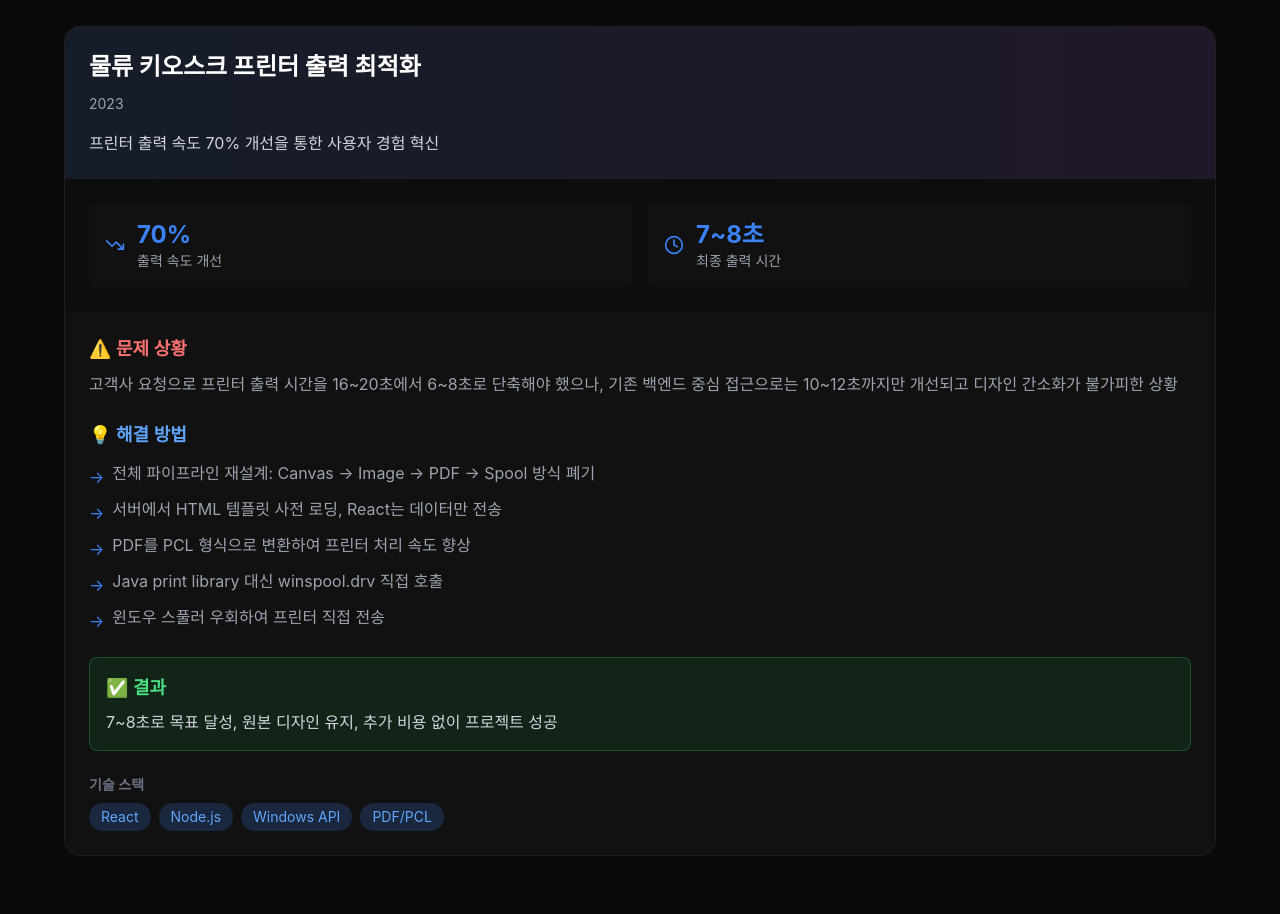
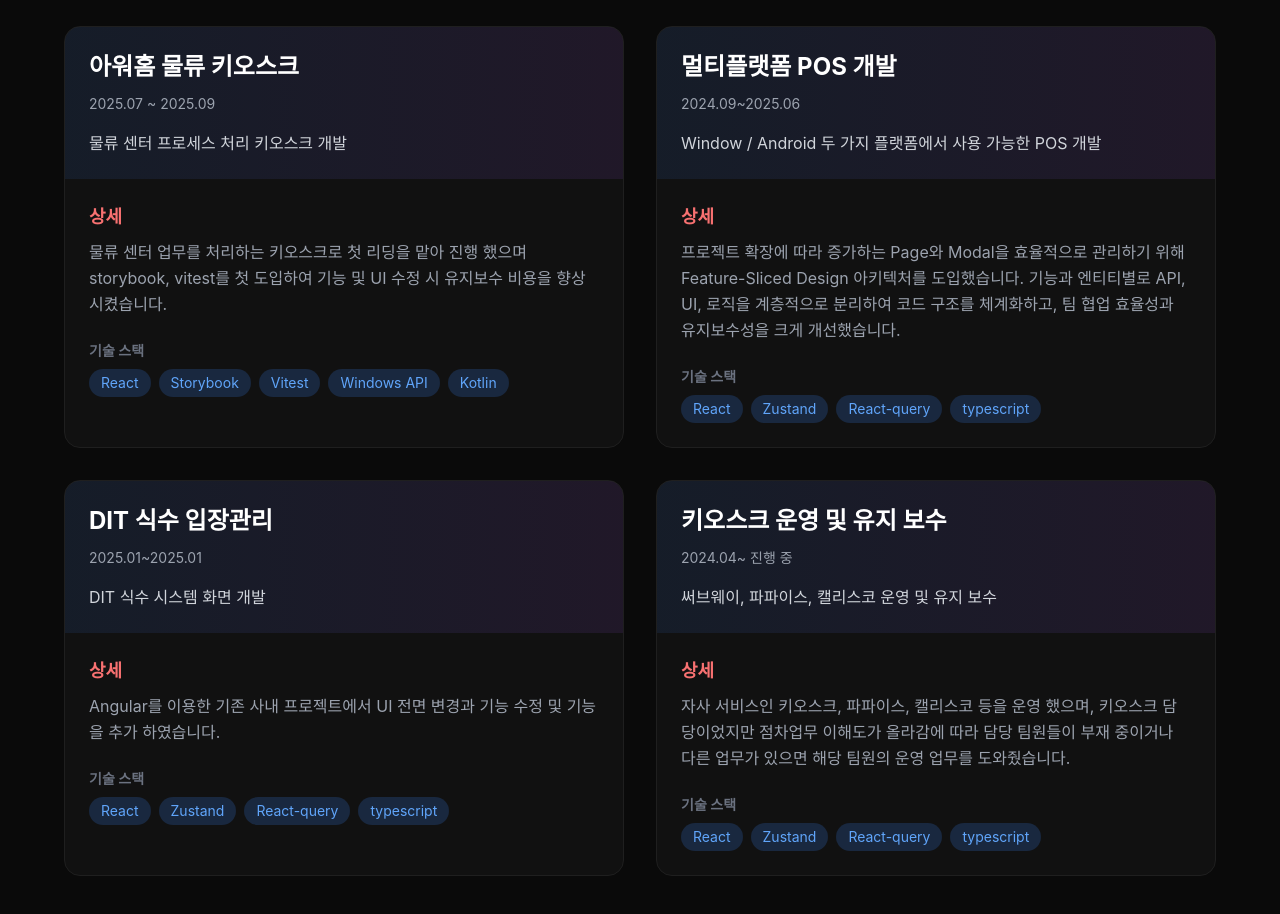
Before and after one commit to jcjee6276/jjc, a React (Vite) app: page / in a window 1280 px wide. Shown: the part 3200-4114 px from the top of the page. Built offline with nearby package versions, Linux system fonts and the light colour scheme.

Commit message:
feat : 프로젝트 추가

```diff
--- a/src/components/Projects.jsx
+++ b/src/components/Projects.jsx
@@ -5,10 +5,11 @@ import { ExternalLink, Github, TrendingDown, Clock } from 'lucide-react'
 
 const projects = [
     {
-        title: '물류 키오스크 프린터 출력 최적화',
-        period: '2023',
-        description: '프린터 출력 속도 70% 개선을 통한 사용자 경험 혁신',
-        challenge: '고객사 요청으로 프린터 출력 시간을 16~20초에서 6~8초로 단축해야 했으나, 기존 백엔드 중심 접근으로는 10~12초까지만 개선되고 디자인 간소화가 불가피한 상황',
+        title: '아워홈 물류 키오스크',
+        period: '2025.07 ~ 2025.09',
+        description: '물류 센터 프로세스 처리 키오스크 개발',
+        challenge: '물류 센터 업무를 처리하는 키오스크로 첫 리딩을 맡아 진행 했으며 ' +
+            'storybook, vitest를 첫 도입하여 기능 및 UI 수정 시 유지보수 비용을 향상시켰습니다.',
         solution: [
             '전체 파이프라인 재설계: Canvas → Image → PDF → Spool 방식 폐기',
             '서버에서 HTML 템플릿 사전 로딩, React는 데이터만 전송',
@@ -17,7 +18,66 @@ const projects = [
             '윈도우 스풀러 우회하여 프린터 직접 전송',
         ],
         result: '7~8초로 목표 달성, 원본 디자인 유지, 추가 비용 없이 프로젝트 성공',
-        tech: ['React', 'Node.js', 'Windows API', 'PDF/PCL'],
+        tech: ['React', 'Storybook', 'Vitest', 'Windows API', 'Kotlin'],
+        metrics: [
+            { label: '출력 속도 개선', value: '70%', icon: <TrendingDown size={20} /> },
+            { label: '최종 출력 시간', value: '7~8초', icon: <Clock size={20} /> },
+        ],
+    },
+    {
+        title: '멀티플랫폼 POS 개발',
+        period: '2024.09~2025.06',
+        description: 'Window / Android 두 가지 플랫폼에서 사용 가능한 POS 개발',
+        challenge: '프로젝트 확장에 따라 증가하는 Page와 Modal을 효율적으로 관리하기 위해 Feature-Sliced Design 아키텍처를 도입했습니다. ' +
+            '기능과 엔티티별로 API, UI, 로직을 계층적으로 분리하여 코드 구조를 체계화하고, 팀 협업 효율성과 유지보수성을 크게 개선했습니다.',
+        solution: [
+            '전체 파이프라인 재설계: Canvas → Image → PDF → Spool 방식 폐기',
+            '서버에서 HTML 템플릿 사전 로딩, React는 데이터만 전송',
+            'PDF를 PCL 형식으로 변환하여 프린터 처리 속도 향상',
+            'Java print library 대신 winspool.drv 직접 호출',
+            '윈도우 스풀러 우회하여 프린터 직접 전송',
+        ],
+        result: '7~8초로 목표 달성, 원본 디자인 유지, 추가 비용 없이 프로젝트 성공',
+        tech: ['React', 'Zustand', 'React-query', 'typescript'],
+        metrics: [
+            { label: '출력 속도 개선', value: '70%', icon: <TrendingDown size={20} /> },
+            { label: '최종 출력 시간', value: '7~8초', icon: <Clock size={20} /> },
+        ],
+    },
+    {
+        title: 'DIT 식수 입장관리',
+        period: '2025.01~2025.01',
+        description: 'DIT 식수 시스템 화면 개발',
+        challenge: 'Angular를 이용한 기존 사내 프로젝트에서 UI 전면 변경과 기능 수정 및 기능을 추가 하였습니다. ',
+        solution: [
+            '전체 파이프라인 재설계: Canvas → Image → PDF → Spool 방식 폐기',
+            '서버에서 HTML 템플릿 사전 로딩, React는 데이터만 전송',
+            'PDF를 PCL 형식으로 변환하여 프린터 처리 속도 향상',
+            'Java print library 대신 winspool.drv 직접 호출',
+            '윈도우 스풀러 우회하여 프린터 직접 전송',
+        ],
+        result: '7~8초로 목표 달성, 원본 디자인 유지, 추가 비용 없이 프로젝트 성공',
+        tech: ['React', 'Zustand', 'React-query', 'typescript'],
+        metrics: [
+            { label: '출력 속도 개선', value: '70%', icon: <TrendingDown size={20} /> },
+            { label: '최종 출력 시간', value: '7~8초', icon: <Clock size={20} /> },
+        ],
+    },
+    {
+        title: '키오스크 운영 및 유지 보수',
+        period: '2024.04~ 진행 중',
+        description: '써브웨이, 파파이스, 캘리스코 운영 및 유지 보수',
+        challenge: '자사 서비스인 키오스크, 파파이스, 캘리스코 등을 운영 했으며, 키오스크 담당이었지만 점차' +
+            '업무 이해도가 올라감에 따라 담당 팀원들이 부재 중이거나 다른 업무가 있으면 해당 팀원의 운영 업무를 도와줬습니다.',
+        solution: [
+            '전체 파이프라인 재설계: Canvas → Image → PDF → Spool 방식 폐기',
+            '서버에서 HTML 템플릿 사전 로딩, React는 데이터만 전송',
+            'PDF를 PCL 형식으로 변환하여 프린터 처리 속도 향상',
+            'Java print library 대신 winspool.drv 직접 호출',
+            '윈도우 스풀러 우회하여 프린터 직접 전송',
+        ],
+        result: '7~8초로 목표 달성, 원본 디자인 유지, 추가 비용 없이 프로젝트 성공',
+        tech: ['React', 'Zustand', 'React-query', 'typescript'],
         metrics: [
             { label: '출력 속도 개선', value: '70%', icon: <TrendingDown size={20} /> },
             { label: '최종 출력 시간', value: '7~8초', icon: <Clock size={20} /> },
@@ -47,12 +107,13 @@ export default function Projects() {
                     <p className="text-gray-500 text-center mb-16">주요 프로젝트</p>
 
                     <div className="space-y-8">
+                        <div className="grid md:grid-cols-2 gap-8">
                             {projects.map((project, index) => (
                                 <motion.div
                                     key={index}
-                                initial={{ opacity: 0, y: 30 }}
-                                animate={isInView ? { opacity: 1, y: 0 } : { opacity: 0, y: 30 }}
-                                transition={{ duration: 0.6, delay: index * 0.2 }}
+                                    initial={{opacity: 0, y: 30}}
+                                    animate={isInView ? {opacity: 1, y: 0} : {opacity: 0, y: 30}}
+                                    transition={{duration: 0.6, delay: index * 0.2}}
                                     className="bg-dark-card border border-dark-border rounded-2xl overflow-hidden hover:border-blue-500/50 transition-all duration-300"
                                 >
                                     {/* Header */}
@@ -67,44 +128,46 @@ export default function Projects() {
                                     </div>
 
                                     {/* Metrics */}
-                                <div className="grid grid-cols-2 gap-4 p-6 bg-dark-bg/50">
-                                    {project.metrics.map((metric, i) => (
-                                        <div key={i} className="flex items-center gap-3 p-4 bg-dark-card rounded-lg">
-                                            <div className="text-blue-500">{metric.icon}</div>
-                                            <div>
-                                                <div className="text-2xl font-bold text-blue-500">{metric.value}</div>
-                                                <div className="text-sm text-gray-400">{metric.label}</div>
-                                            </div>
-                                        </div>
-                                    ))}
-                                </div>
+                                    {/*<div className="grid grid-cols-2 gap-4 p-6 bg-dark-bg/50">*/}
+                                    {/*    {project.metrics.map((metric, i) => (*/}
+                                    {/*        <div key={i}*/}
+                                    {/*             className="flex items-center gap-3 p-4 bg-dark-card rounded-lg">*/}
+                                    {/*            <div className="text-blue-500">{metric.icon}</div>*/}
+                                    {/*            <div>*/}
+                                    {/*                <div*/}
+                                    {/*                    className="text-2xl font-bold text-blue-500">{metric.value}</div>*/}
+                                    {/*                <div className="text-sm text-gray-400">{metric.label}</div>*/}
+                                    {/*            </div>*/}
+                                    {/*        </div>*/}
+                                    {/*    ))}*/}
+                                    {/*</div>*/}
 
                                     {/* Content */}
                                     <div className="p-6">
                                         {/* Challenge */}
                                         <div className="mb-6">
-                                        <h4 className="text-lg font-semibold text-red-400 mb-2">⚠️ 문제 상황</h4>
+                                            <h4 className="text-lg font-semibold text-red-400 mb-2">상세</h4>
                                             <p className="text-gray-400 leading-relaxed">{project.challenge}</p>
                                         </div>
 
                                         {/* Solution */}
-                                    <div className="mb-6">
-                                        <h4 className="text-lg font-semibold text-blue-400 mb-3">💡 해결 방법</h4>
-                                        <ul className="space-y-2">
-                                            {project.solution.map((item, i) => (
-                                                <li key={i} className="flex items-start gap-2 text-gray-400">
-                                                    <span className="text-blue-500 mt-1">→</span>
-                                                    <span>{item}</span>
-                                                </li>
-                                            ))}
-                                        </ul>
-                                    </div>
+                                        {/*<div className="mb-6">*/}
+                                        {/*    <h4 className="text-lg font-semibold text-blue-400 mb-3">💡 해결 방법</h4>*/}
+                                        {/*    <ul className="space-y-2">*/}
+                                        {/*        {project.solution.map((item, i) => (*/}
+                                        {/*            <li key={i} className="flex items-start gap-2 text-gray-400">*/}
+                                        {/*                <span className="text-blue-500 mt-1">→</span>*/}
+                                        {/*                <span>{item}</span>*/}
+                                        {/*            </li>*/}
+                                        {/*        ))}*/}
+                                        {/*    </ul>*/}
+                                        {/*</div>*/}
 
                                         {/* Result */}
-                                    <div className="mb-6 p-4 bg-green-500/10 border border-green-500/30 rounded-lg">
-                                        <h4 className="text-lg font-semibold text-green-400 mb-2">✅ 결과</h4>
-                                        <p className="text-gray-300">{project.result}</p>
-                                    </div>
+                                        {/*<div className="mb-6 p-4 bg-green-500/10 border border-green-500/30 rounded-lg">*/}
+                                        {/*    <h4 className="text-lg font-semibold text-green-400 mb-2">✅ 결과</h4>*/}
+                                        {/*    <p className="text-gray-300">{project.result}</p>*/}
+                                        {/*</div>*/}
 
                                         {/* Tech Stack */}
                                         <div>
@@ -124,6 +187,7 @@ export default function Projects() {
                                 </motion.div>
                             ))}
                         </div>
+                        </div>
                 </motion.div>
             </div>
         </section>
```
Lines whose indentation alone changed are shown as unchanged.
